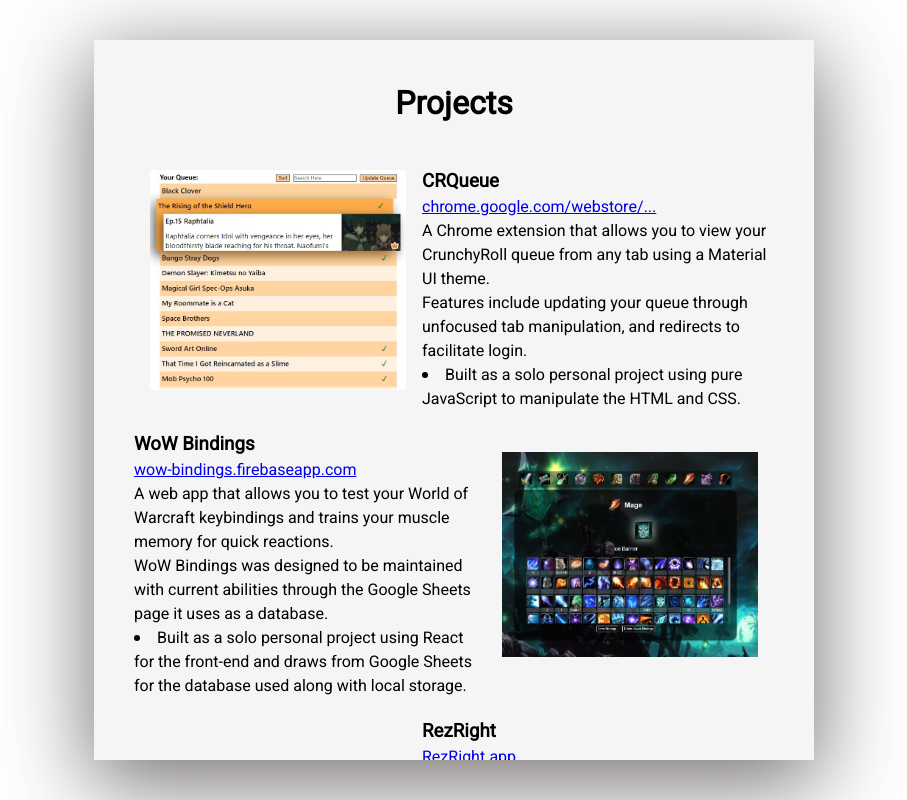
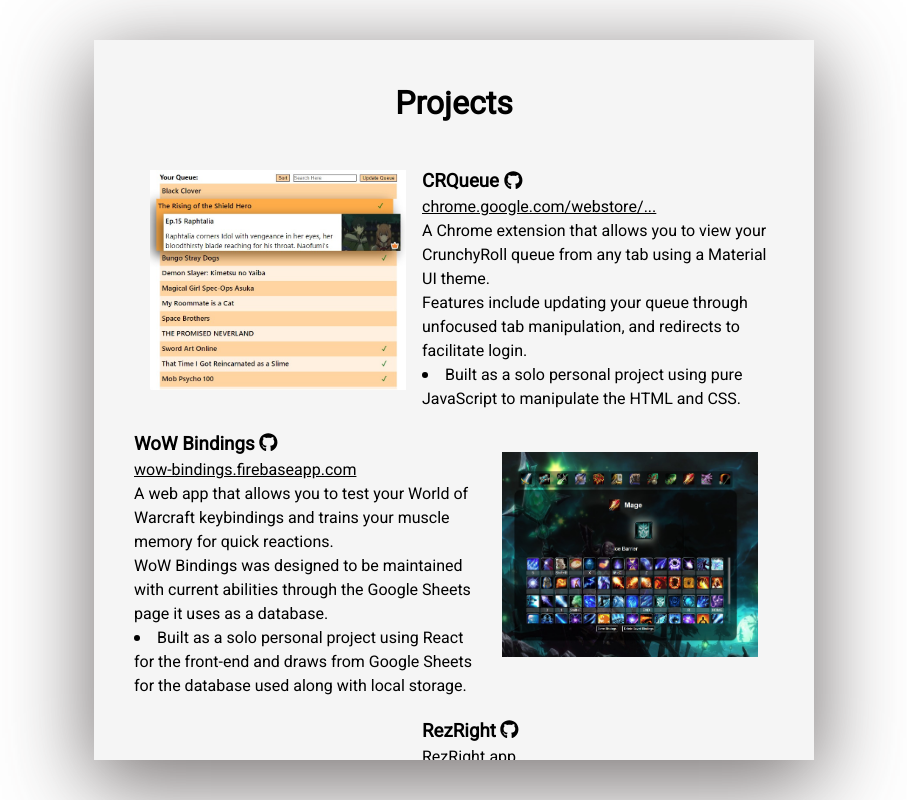
Before and after one commit to CruiseBrantley/portfolio, a React (Create React App) app: page /projects in a window 1280 px wide. Shown: the whole page, without its empty margins (186-1093 px from the left). Built offline with nearby package versions, Linux system fonts and the light colour scheme.

Commit message:
Added Github icon/link and adjusted CSS to project

```diff
--- a/src/App.css
+++ b/src/App.css
@@ -196,6 +196,10 @@
 	align-items: center;
 }
 
+.project-text a {
+	color: black;
+}
+
 .project-image {
 	margin: 1rem;
 	max-width: 40%;
--- a/src/components/projects.js
+++ b/src/components/projects.js
@@ -1,5 +1,11 @@
 import React, { Component } from "react";
 import programs from "./programs.json";
+import { FontAwesomeIcon } from "@fortawesome/react-fontawesome";
+import {
+	faGithub,
+	faGithubAlt,
+	faGithubSquare
+} from "@fortawesome/free-brands-svg-icons";
 
 class Projects extends Component {
 	componentDidMount() {
@@ -34,7 +40,12 @@
 								key={index}
 							>
 								<div className="project-text">
-									<h3>{program.Title}</h3>
+									<h3>
+										{program.Title}{" "}
+										<a href={program.Github}>
+											<FontAwesomeIcon icon={faGithub} />
+										</a>
+									</h3>
 									<a href={program.Link}>{program.LinkText}</a>
 									<br />
 									{program.DescriptionArr.map((description, index) => {
```
